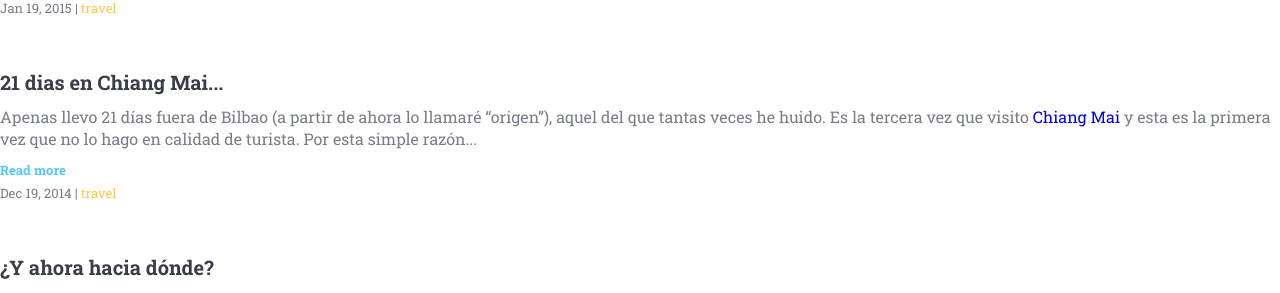
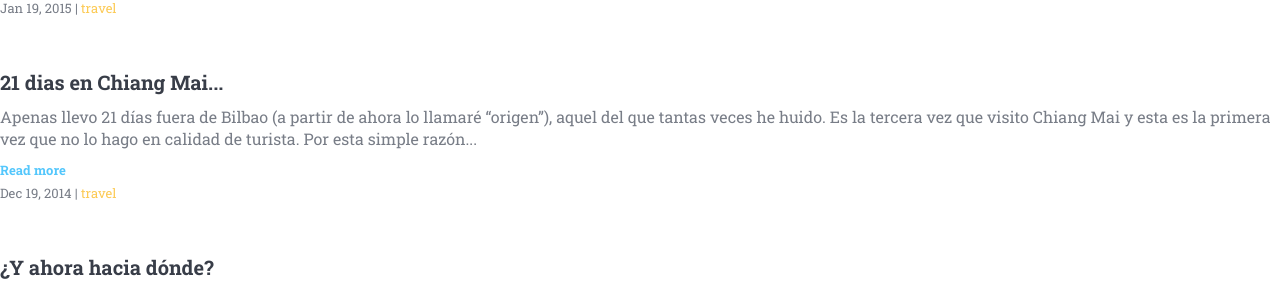
Before and after one commit to soyjavi/site, a Jekyll site: the page built from blog/index.html, in a window 1280 px wide. Shown: the part 671-964 px from the top of the page. Built offline with Jekyll 4.4.1, drawn with Linux system fonts in a browser that asks for light colours; Markdown is read by kramdown in place of the engine named in the settings.

Commit message:
Release 0.12.1

```diff
--- a/assets/stylesheets/partials.scss
+++ b/assets/stylesheets/partials.scss
@@ -12,11 +12,14 @@
       max-height: 6.5 * $unit;
       margin: $unit 0;
       overflow: hidden;
-      color: $text-secondary;
       text-overflow: wrap;
       * {
         margin: 0;
         font-weight: $font-weight-normal;
+      }
+      &, a {
+        font-weight: normal;
+        color: $text-secondary;
       }
     }
     > a, > span {
@@ -73,9 +76,9 @@
   box-shadow: inset 0 1px $hr-divider, inset 0 -1px $hr-divider;
   > a {
     display: flex;
-    flex-grow: 1;
     width: 100%;
     flex-direction: column;
+    flex-grow: 1;
     align-items: center;
     color: $text;
     text-align: center;
@@ -87,8 +90,8 @@
     }
     > small {
       font-size: $font-size-tiny;
+      font-weight: $font-weight-normal;
       color: $text-secondary;
-      font-weight: $font-weight-normal;
     }
   }
 }
--- a/package.json
+++ b/package.json
@@ -1,6 +1,6 @@
 {
   "name": "soyjavi",
-  "version": "1.10.28",
+  "version": "0.12.1",
   "description": "...creating stuff for others",
   "homepage": "http://soyjavi.com",
   "author": "Javi Jimenez Villar",
```
